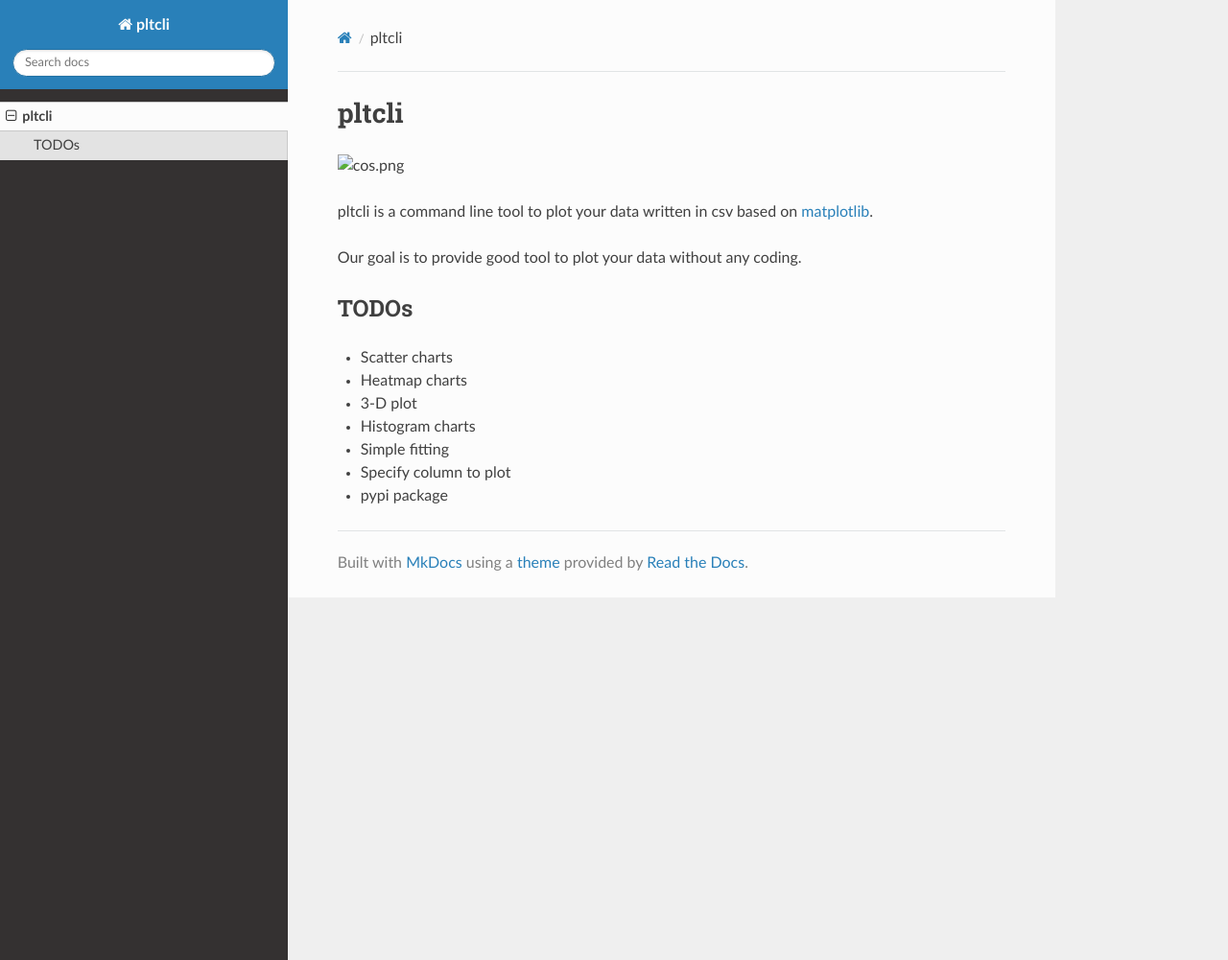
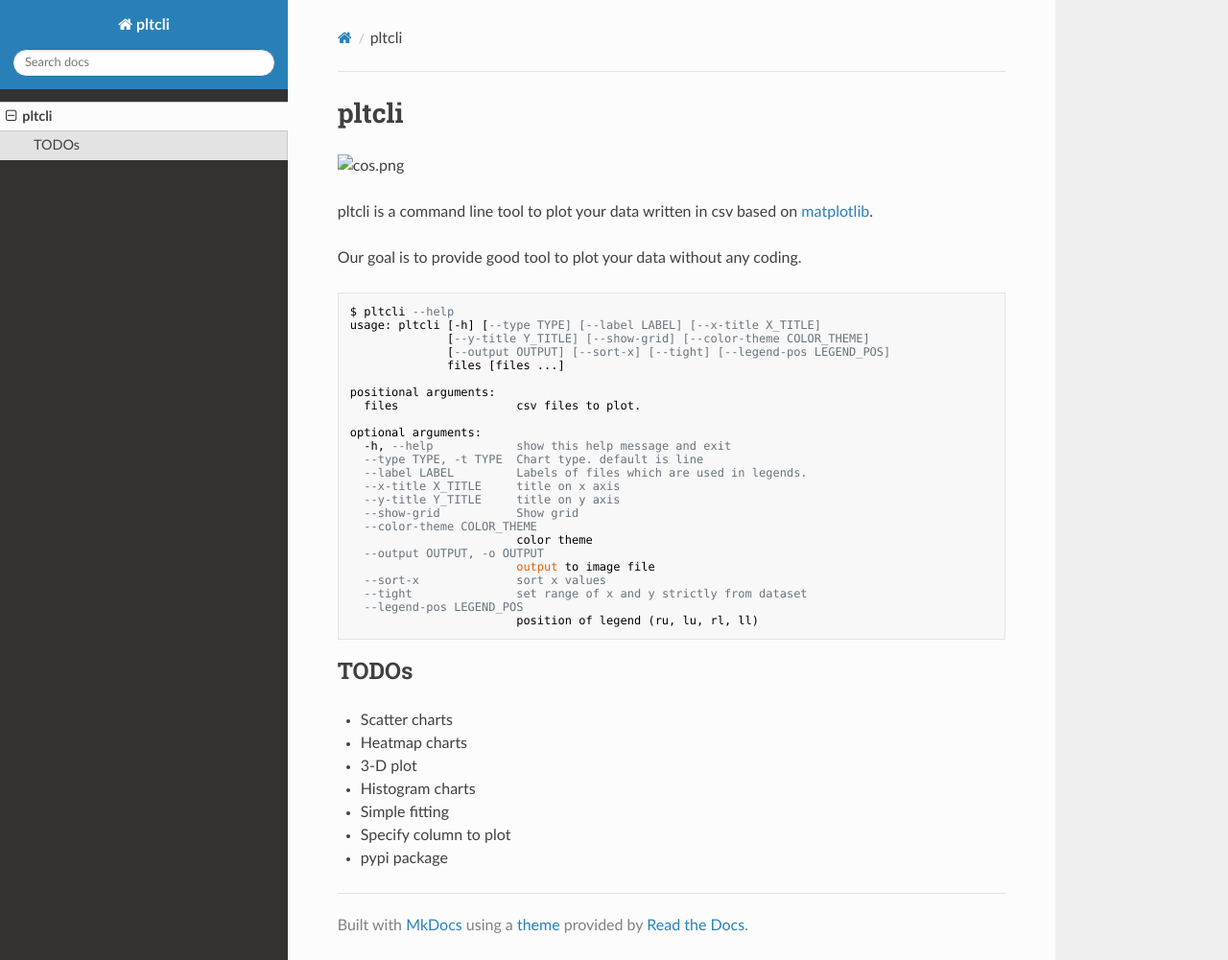
Before and after one commit to garaemon/pltcli, an MkDocs documentation site: the page built from docs/index.md, in a window 1280 px wide and 1001 px high. Shown: the whole window at 96% size. Built offline with MkDocs 1.6.1, drawn with Linux system fonts in a browser that asks for light colours; nearby versions of some CDN libraries.

Commit message:
Add --help result

````diff
--- a/docs/index.md
+++ b/docs/index.md
@@ -4,6 +4,33 @@
 pltcli is a command line tool to plot your data written in csv based on [matplotlib](https://matplotlib.org).
 
 Our goal is to provide good tool to plot your data without any coding.
+
+```
+$ pltcli --help
+usage: pltcli [-h] [--type TYPE] [--label LABEL] [--x-title X_TITLE]
+              [--y-title Y_TITLE] [--show-grid] [--color-theme COLOR_THEME]
+              [--output OUTPUT] [--sort-x] [--tight] [--legend-pos LEGEND_POS]
+              files [files ...]
+
+positional arguments:
+  files                 csv files to plot.
+
+optional arguments:
+  -h, --help            show this help message and exit
+  --type TYPE, -t TYPE  Chart type. default is line
+  --label LABEL         Labels of files which are used in legends.
+  --x-title X_TITLE     title on x axis
+  --y-title Y_TITLE     title on y axis
+  --show-grid           Show grid
+  --color-theme COLOR_THEME
+                        color theme
+  --output OUTPUT, -o OUTPUT
+                        output to image file
+  --sort-x              sort x values
+  --tight               set range of x and y strictly from dataset
+  --legend-pos LEGEND_POS
+                        position of legend (ru, lu, rl, ll)
+```
 
 ## TODOs
 * Scatter charts
````
